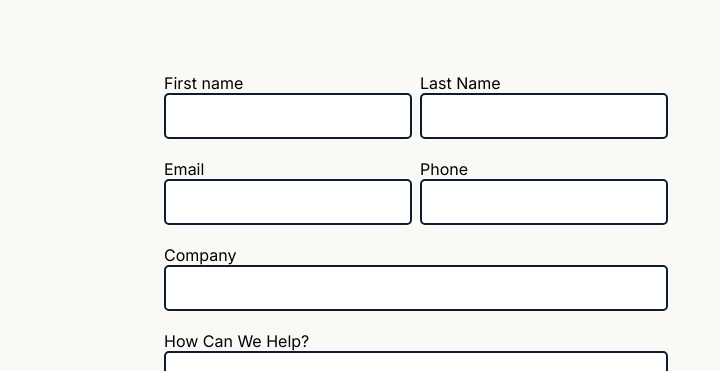
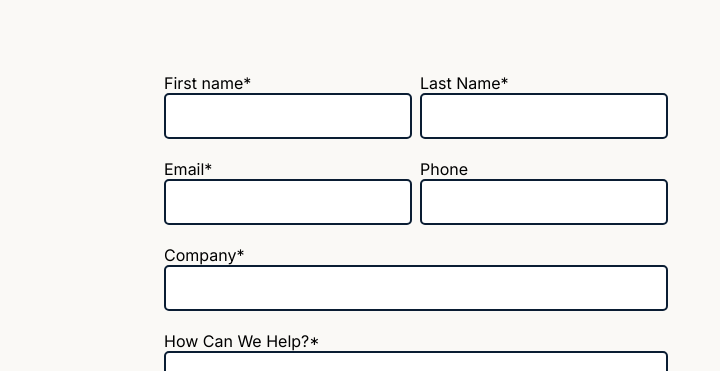
Before and after one commit to lgf00/CONSULTANTCR-website, a React (Create React App) app: page /consultantcr-website/contact in a window 1280 px wide. Shown: the part 372-743 px from the top of the page, without its empty margins (232-952 px from the left). Built offline with nearby package versions, Linux system fonts and the light colour scheme.

Commit message:
required fields contact form

```diff
--- a/src/routes/contact.jsx
+++ b/src/routes/contact.jsx
@@ -31,18 +31,18 @@ export default function Contact() {
         <form ref={form} onSubmit={sendEmail} className="contact-form">
           <div className="small">
             <label>
-              First name
-              <input type="text" name='firstname' />
+              First name*
+              <input type="text" name='firstname' required/>
             </label>
             <label>
-              Last Name
-              <input type="text" name='lastname' />
+              Last Name*
+              <input type="text" name='lastname' required/>
             </label>
           </div>
           <div className="small">
             <label>
-              Email
-              <input type="email" name='email' />
+              Email*
+              <input type="email" name='email' required/>
             </label>
             <label>
               Phone
@@ -50,12 +50,12 @@ export default function Contact() {
             </label>
           </div>
           <label className="med">
-            Company
-            <input type="text" name='comp' />
+            Company*
+            <input type="text" name='comp' required/>
           </label>
           <label className="large">
-            How Can We Help?
-            <textarea type="text" name='help' />
+            How Can We Help?*
+            <textarea type="text" name='help' required/>
           </label>
           <label className="large">
             How Did You Hear About Us?
```
Also changed, not shown: 1 other file (tests, documents, lock files or other folders).
